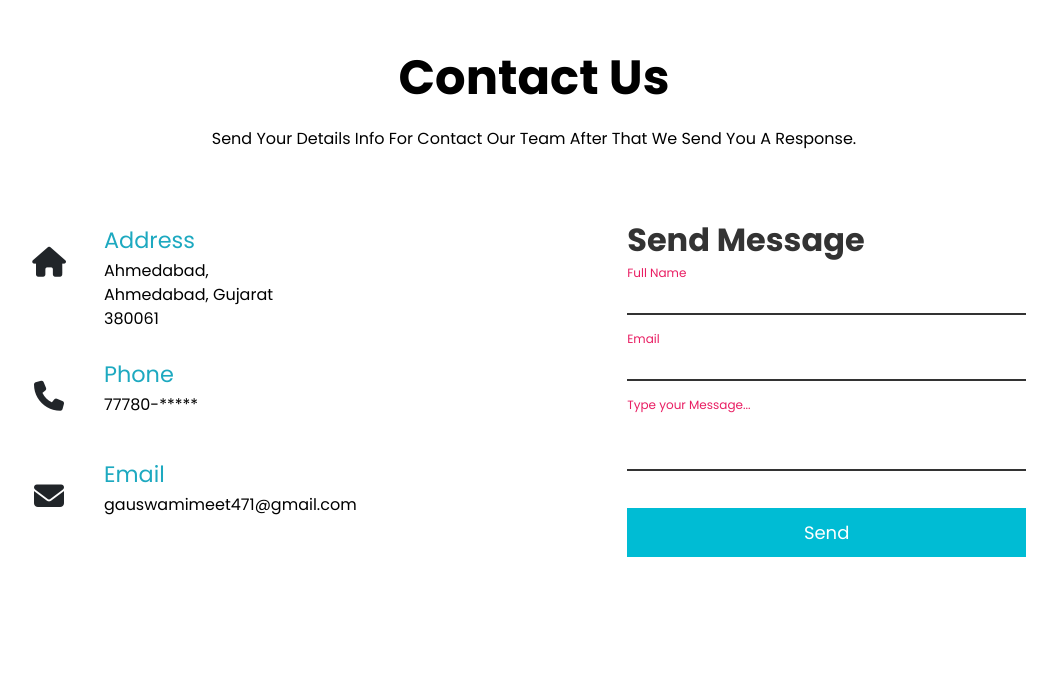
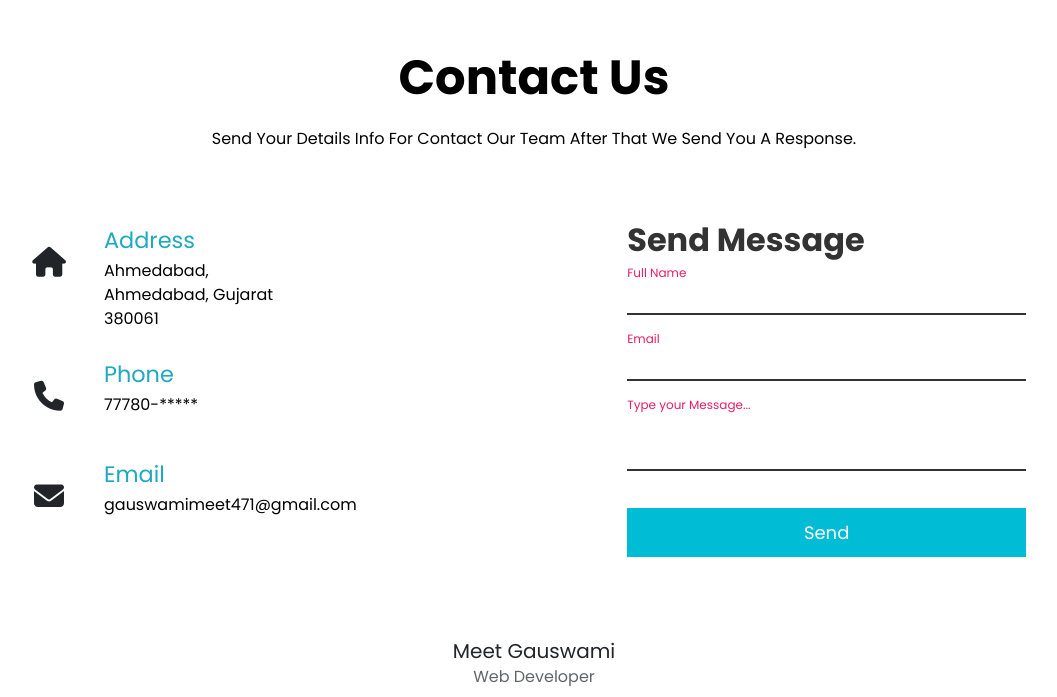
Before and after one commit to meetgauswami/Lets-Meet, a React (Vite) app: page /about in a window 1280 px wide. Shown: the part 889-1586 px from the top of the page, without its empty margins (106-1163 px from the left). Before the commit the page ends 1526 px from the top, so only its background shows below. Built offline with nearby package versions, Linux system fonts and the light colour scheme; a web font is replaced by a local one.

Commit message:
added dev-info

```diff
--- a/src/components/About.jsx
+++ b/src/components/About.jsx
@@ -41,6 +41,10 @@ const About = ({ setProgress }) => {
   </div>
 </div>
 <Contactus />
+<div className="dev-info d-flex flex-column items-center mb-2">
+  <h3 className='text-xl'>Meet Gauswami</h3>
+  <p className='text-l opacity-70'>Web Developer</p>
+</div>
     </div>
   )
 }
```
